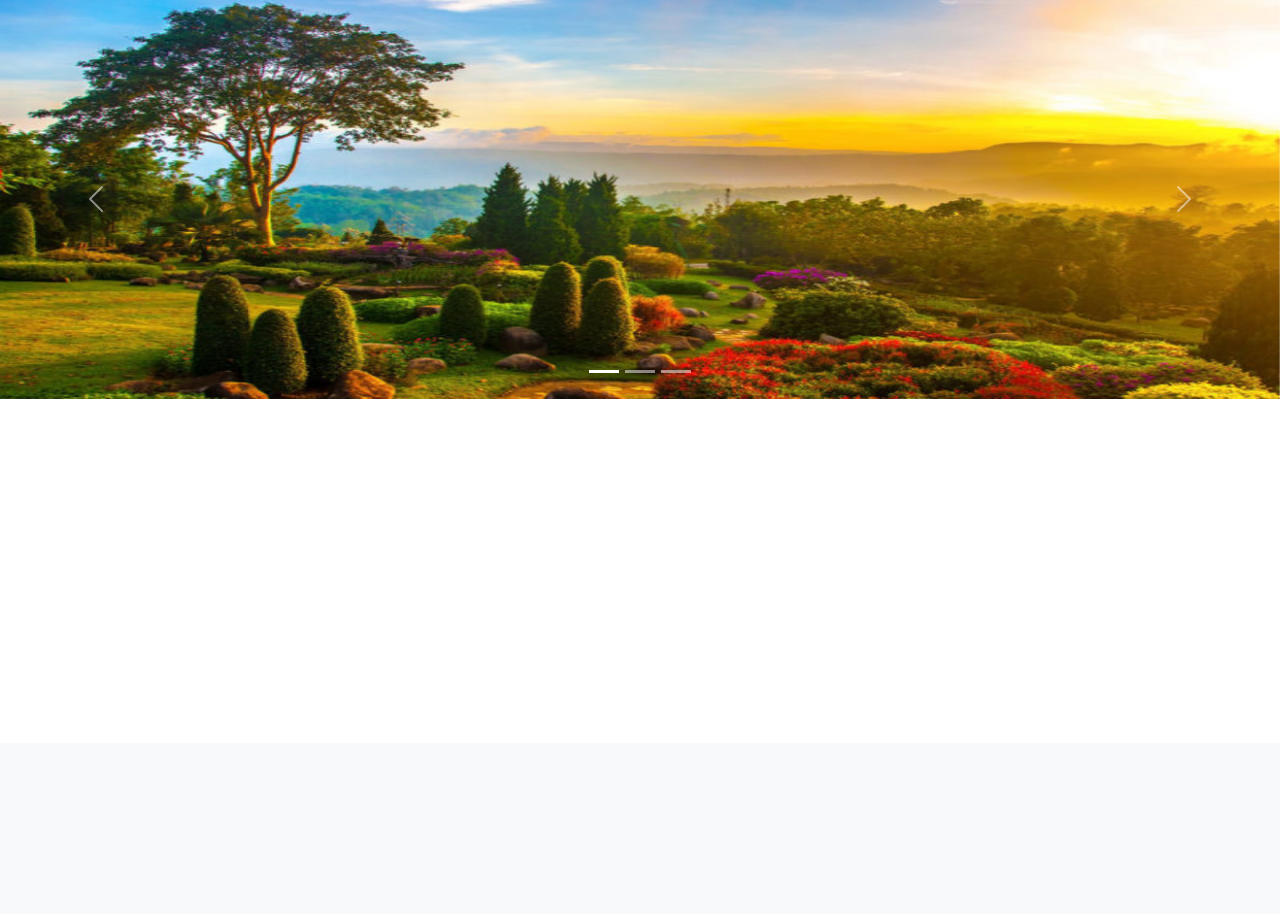
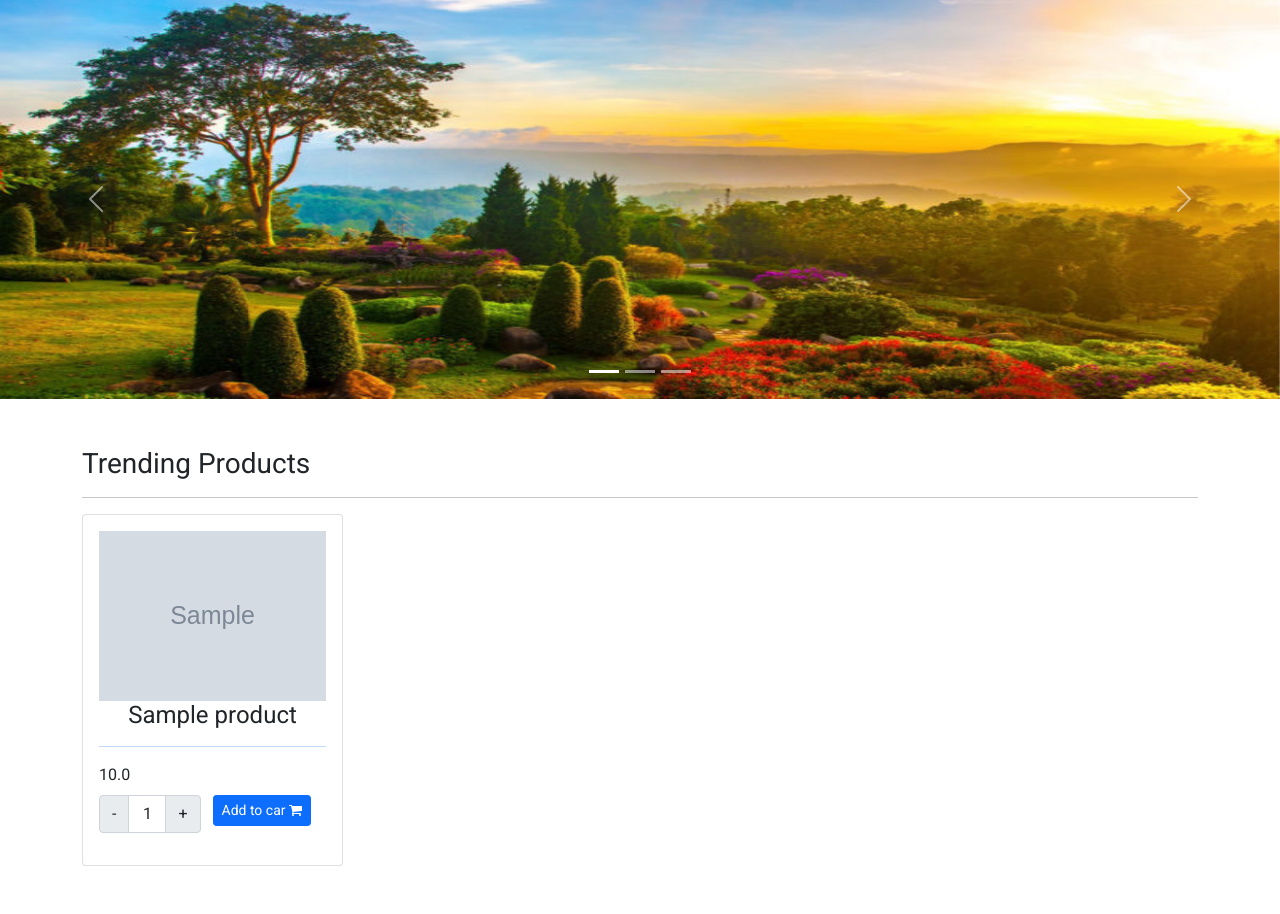
Before and after one commit to Bernardo-Mejia/EcommerceDjango, a Django app: page / in a window 1280 px wide. Shown: the part 57-971 px from the top of the page. Before the commit the page ends 456 px from the top, so only its background shows below. Run offline with Django 4.2, Linux system fonts and the light colour scheme; tables that the repository leaves empty hold one stand-in row (values such as "Sample post"); grey boxes marked "Sample" are stand-in pictures; data that the repository does not hold is empty; some libraries are stand-ins or nearby versions.

Commit message:
Show trending products in Home page

```diff
--- a/store/templates/store/index.html
+++ b/store/templates/store/index.html
@@ -1,5 +1,63 @@
 {% extends 'store/layouts/main.html' %}
 {% block content %}
 {% include 'store/inc/slider.html' %}
-    {% comment %} <h1>hola</h1> {% endcomment %}
+    <div class="container my-5">
+        <div class="row">
+          <div class="col-md-12">
+            <h3>Trending Products</h3>
+            <hr />
+            <div class="row">
+              {% for item in trendingProducts %}
+              <div class="col-md-3 product_data">
+                <div class="card">
+                  <a href="{% url 'productview' item.category.slug item.slug %}">
+                    <div class="card-body">
+                      <div class="category-image">
+                        <img
+                          src="{{item.product_image.url}}"
+                          alt="Product image"
+                          class="w-100"
+                        />
+                      </div>
+                        <h4 class="text-center text-dark">{{item.name}}</h4>
+                        <hr />
+                    </a>
+                    <span class="text-dark float-start">{{item.selling_price}}</span>
+                    <br>
+                    <div class="row mt-2">
+                        <div class="col-md-6">
+                          {% csrf_token %}
+                          <input type="hidden" value="{{item.id}}" class="prod_id"></input>
+                          <div
+                            class="input-group text-center mb-3">
+                            <button class="input-group-text decrement-btn">-</button>
+                            <input
+                              type="text"
+                              name="quantity"
+                              class="form-control text-center qty-input"
+                              value="1"
+                            />
+                            <button class="input-group-text increment-btn">+</button>
+                          </div>
+                        </div>
+
+                        <div class="col-md-6 px-0">
+                            <span class="mb-2">
+                                {% if item.quantity > 0 %}
+                                    <button type="button" class="btn btn-sm btn-primary me-3 addToCartBtn">Add to car <i class="fa fa-shopping-cart"></i> </button>
+                                    {% else %}
+                                        <button type="button" class="btn btn-sm disabled btn-danger me-3">Out of stock <i class="fa fa-shopping-cart"></i> </button>
+                                {% endif %}
+                            </span>
+                        </div>
+                    </div>
+
+                    </div>
+                </div>
+              </div>
+              {% endfor %}
+            </div>
+          </div>
+        </div>
+      </div>
 {% endblock content %}
--- a/store/templates/store/products/view.html
+++ b/store/templates/store/products/view.html
@@ -22,7 +22,7 @@
     <div class="row">
       <div class="col-md-12">
         <div class="card shadow product_data">
-          <div class="row">
+          <div class="row p-1">
             <div class="col-md-4">
               {% if products.tag %}
               <label class="product-viewtag">{{products.tag}}</label>
--- a/store/views.py
+++ b/store/views.py
@@ -6,7 +6,9 @@ from .models import *
 
 # Create your views here.
 def home(request):
-    return render(request, "store/index.html")
+    trendingProducts = Product.objects.filter(tranding=1)
+    context = {"trendingProducts": trendingProducts}
+    return render(request, "store/index.html", context)
 
 
 def collections(request):
```
